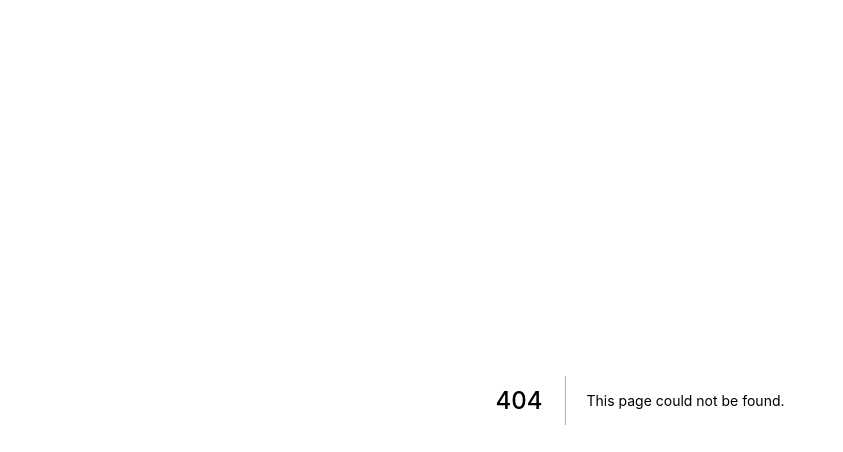
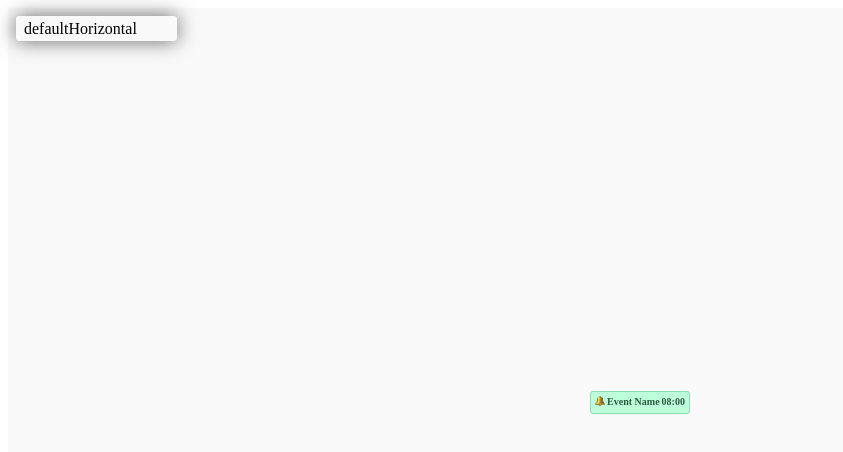
Before and after one commit to aftabrehan/calendarwex, a Next.js app: page /stories/event-types in a window 1280 px wide. Before the commit this address had no page. Shown: the top 452 px of the page, without its empty margins (0-843 px from the left). Built offline with nearby package versions, Linux system fonts and the light colour scheme.

Commit message:
Add Event-Types to Stories

```diff
--- /dev/null
+++ b/pages/stories/event-types.js
@@ -0,0 +1,47 @@
+import Stories from 'components/stories'
+import EventTypes from 'components/event-types'
+
+import BellIcon from '../../src/assets/bell.svg'
+import EllipseIcon from '../../src/assets/ellipse-1.svg'
+
+const defaultHorizontal = {
+  arg: 'defaultHorizontal',
+  eventType: 'eventDefHr',
+  icon: <BellIcon />,
+  event: {
+    eventName: 'Event Name',
+    eventTime: '08:00',
+  },
+}
+
+const defaultDescHorizontal = {
+  arg: 'defaultDescHorizontal',
+  eventType: 'eventDescHr',
+  icon: <BellIcon />,
+  event: {
+    eventName: 'Event Name',
+    eventTime: '08:00',
+    eventDesc: 'Description',
+  },
+}
+
+const smallHorizontal = {
+  arg: 'smallHorizontal',
+  eventType: 'eventSmallHr',
+  icon: <EllipseIcon />,
+  event: {
+    eventName: 'Event Name',
+    eventTime: '08:00',
+  },
+}
+
+const EventTypesStory = () => {
+  return (
+    <Stories
+      argList={[defaultHorizontal, defaultDescHorizontal, smallHorizontal]}
+      template={args => <EventTypes {...args} />}
+    />
+  )
+}
+
+export default EventTypesStory
--- /dev/null
+++ b/src/components/event-types/EventTypes.js
@@ -0,0 +1,51 @@
+import clsx from 'clsx'
+
+import stl from './EventTypes.module.scss'
+import BellIcon from '../../assets/bell.svg'
+
+const EventTypes = ({
+  eventType,
+  variant,
+  icon,
+  customClass,
+  width,
+  height,
+  event,
+  eventNameClr,
+  eventTimeClr,
+  eventDescClr,
+}) => {
+  console.log(eventTimeClr)
+
+  return (
+    <div className={stl[`${eventType}`]}>
+      <div
+        className={clsx(stl.defaultHorizontal, customClass)}
+        style={{ width, height }}
+      >
+        <div className={stl.eventName} style={{ color: eventNameClr }}>
+          {icon}
+          {event.eventName}
+        </div>
+        <div className={stl.eventTime} style={{ color: eventTimeClr }}>
+          {event.eventTime}
+        </div>
+      </div>
+      <div className={stl.eventDesc} style={{ color: eventDescClr }}>
+        {event.eventDesc}
+      </div>
+    </div>
+  )
+}
+
+export default EventTypes
+
+EventTypes.defaultProps = {
+  arg: 'defaultHorizontal',
+  eventType: 'eventDefHr',
+  icon: <BellIcon />,
+  event: {
+    eventName: 'Event Name',
+    eventTime: '08:00',
+  },
+}
--- /dev/null
+++ b/src/components/event-types/EventTypes.module.scss
@@ -0,0 +1,60 @@
+.eventDefHr {
+  box-sizing: border-box;
+  display: flex;
+  flex-direction: column;
+  padding: 4px;
+  gap: 2px;
+  background: #bdffdb;
+  border: 1px solid #8fdcb2;
+  border-radius: 3px;
+}
+
+.eventDescHr {
+  box-sizing: border-box;
+  display: flex;
+  flex-direction: column;
+  padding: 4px;
+  gap: 4px;
+  background: #bdffdb;
+  border: 1px solid #8fdcb2;
+  border-radius: 3px;
+
+  .defaultHorizontal {
+    padding: 3px;
+  }
+}
+
+.defaultHorizontal {
+  display: flex;
+  flex-direction: row;
+  justify-content: space-between;
+  align-items: center;
+  gap: 2px;
+}
+
+.eventName,
+.eventTime,
+.eventDesc {
+  display: flex;
+  flex-direction: row;
+  align-items: center;
+  gap: 2px;
+  font-style: normal;
+  font-weight: 600;
+  font-size: 10px;
+  color: #2c5a41;
+}
+
+.eventSmallHr {
+  display: flex;
+  flex-direction: row;
+  align-items: flex-start;
+  padding: 2px;
+  gap: 4px;
+  border-radius: 3px;
+
+  .defaultHorizontal {
+    justify-content: space-between;
+    padding: 4px;
+  }
+}
--- /dev/null
+++ b/src/components/event-types/index.js
@@ -0,0 +1,3 @@
+import EventTypes from './EventTypes'
+
+export default EventTypes
--- a/src/components/sidebar/Sidebar.js
+++ b/src/components/sidebar/Sidebar.js
@@ -1,6 +1,7 @@
 import stl from './Sidebar.module.scss'
 
 import AddIcon from '../../assets/addIcon.svg'
+import EllipseIcon from '../../assets/ellipse-1.svg'
 import MiniCalendar from 'components/minicalendar/SmallCalendar'
 
 const Sidebar = ({
@@ -27,7 +28,10 @@ const Sidebar = ({
             <div className={stl.upcmngEvtCntnt}>
               {upcomingEvents[i].eventContent.map((eventCntnt, index) => (
                 <div key={index} className={stl.eventItem}>
-                  <div>{eventCntnt.eventName}</div>
+                  <div className={stl.eventName}>
+                    <EllipseIcon />
+                    {eventCntnt.eventName}
+                  </div>
                   <div>
                     {eventCntnt.eventTime || (
                       <AddIcon className={stl.addIcon} />
```
Also changed, not shown: pages/stories/index.js (+1 -0 lines), src/components/sidebar/Sidebar.module.scss (+8 -0 lines), src/assets/bell.svg (added), src/assets/ellipse-1.svg (added).
